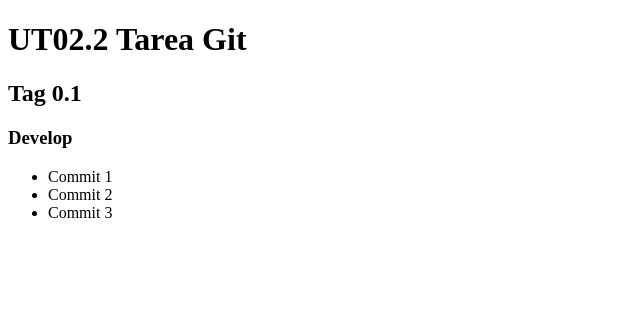
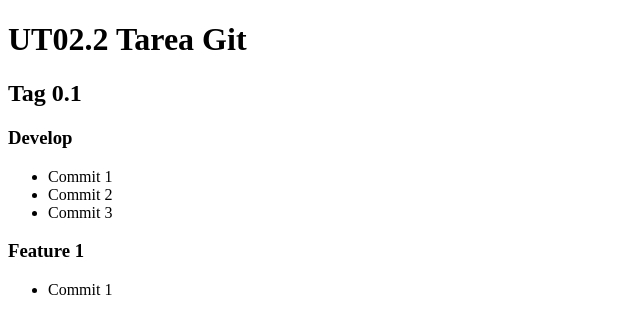
Before and after one commit to francescd/UT02-PracticaFran, a plain HTML site: page public/index.html in a window 1280 px wide. Shown: the whole page, without its empty margins (0-640 px from the left). Drawn offline with Linux system fonts and the light colour scheme.

Commit message:
Commit 1 Feature1

```diff
--- a/public/index.html
+++ b/public/index.html
@@ -15,5 +15,9 @@
         <li>Commit 2</li>
         <li>Commit 3</li>
     </ul>
+    <h3>Feature 1</h3>
+    <ul>
+        <li>Commit 1</li>
+    </ul>
 </body>
 </html>
```
